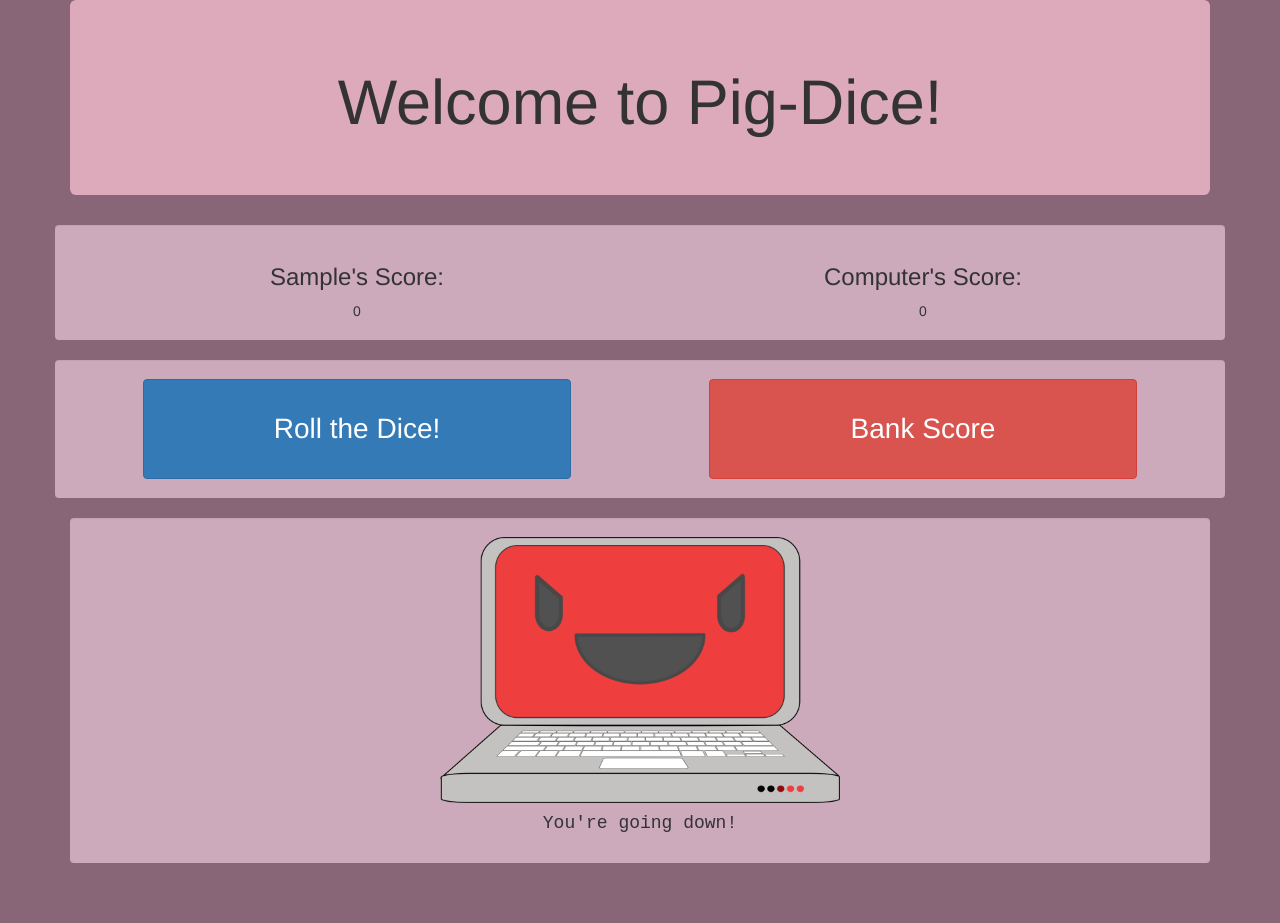
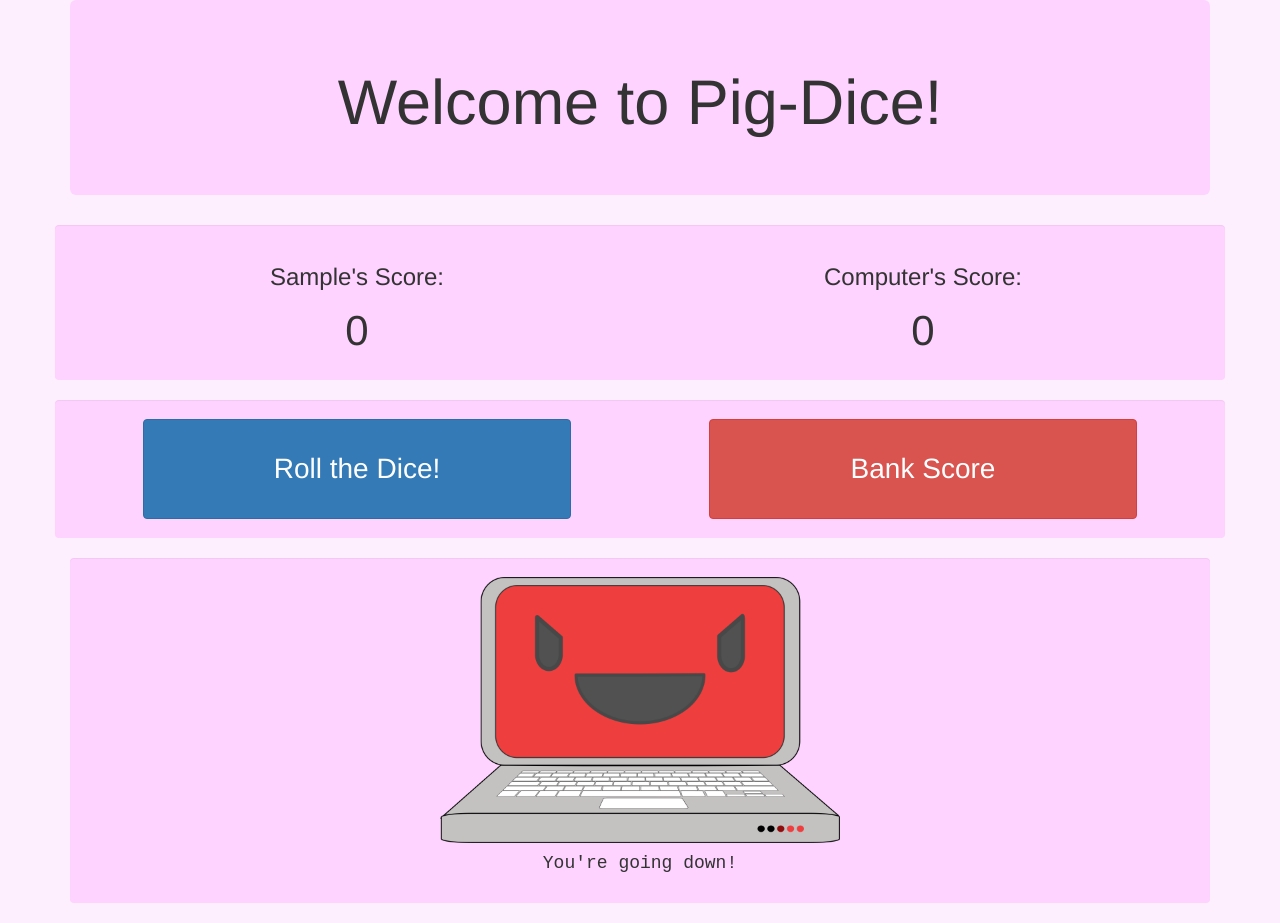
Before and after one commit to vegemouse/pig-dice, a plain HTML site: page index.html in a window 1280 px wide. Both pictures are taken after typing "Sample" into the empty fields and a click on the button "Start Game". Before the commit the page ends 883 px from the top, so only its background shows below. Drawn offline with nearby package versions, Linux system fonts and the light colour scheme.

Commit message:
add more styling

```diff
--- a/css/styles.css
+++ b/css/styles.css
@@ -3,12 +3,21 @@
 }
 
 body {
-  background-color: #886677;
+  background-color: #feefff;
+}
+
+.container {
+  background-color: transparent;
 }
 
 .well {
-  background-color: #ccaabb;
+  background-color: #fed3ff;
   border: none;
+}
+
+.jumbotron {
+  background-color: #fed3ff;
+
 }
 
 #scores {
@@ -28,7 +37,7 @@ input {
   width: 100%;
   background-color: #99FF99;
   height: 100%;
-  padding-top: 30%;
+  padding-top: 15%;
   display: none;
   z-index: 10;
 }
@@ -38,7 +47,7 @@ input {
   width: 100%;
   background-color: #FF9999;
   height: 100%;
-  padding-top: 30%;
+  padding-top: 15%;
   display: none;
   z-index: 10;
 }
@@ -71,13 +80,14 @@ input {
   padding: 0;
 }
 
-.jumbotron {
-  background-color: #ddaabb;
 
-}
 
 #buttonSection button {
   width: 80%;
   height: 100px;
   font-size: 2em;
 }
+
+#playerScore, #computerScore {
+  font-size: 3em;
+}
```
